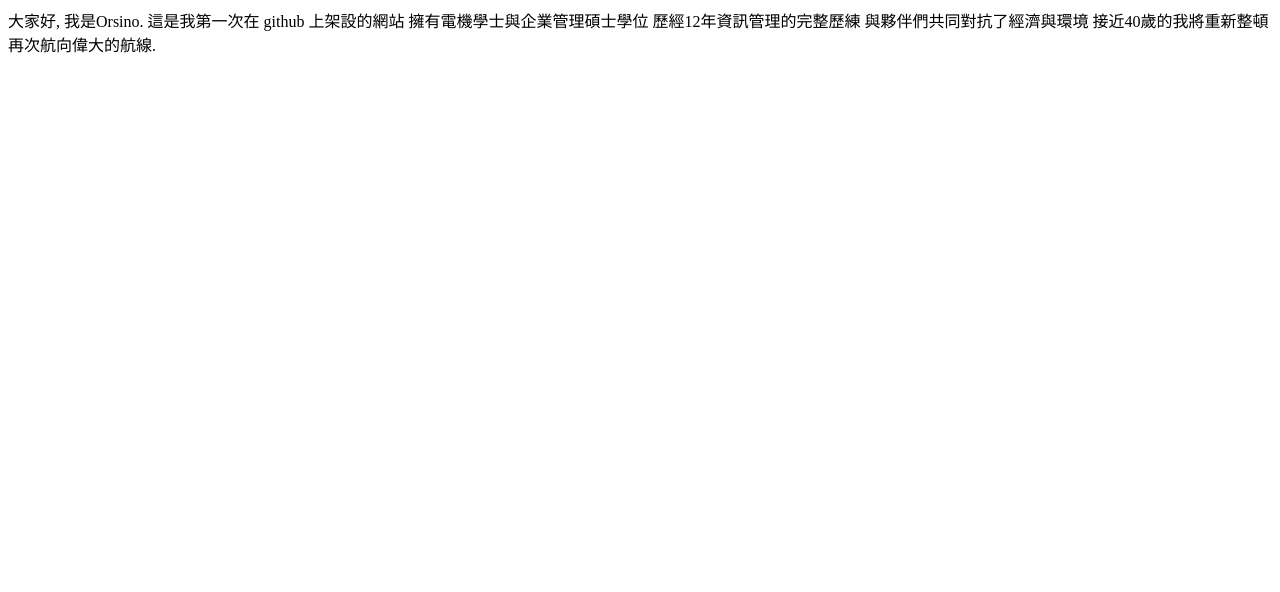
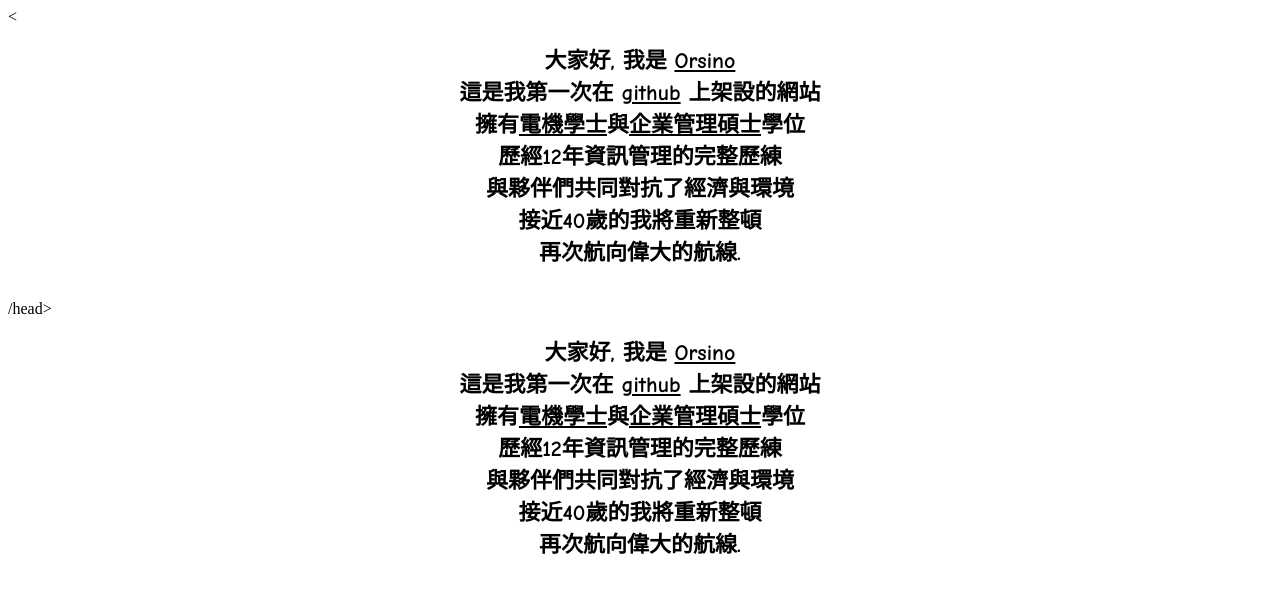
Before and after one commit to orsinobbb/website, a plain HTML site: page index.html in a window 1280 px wide. Drawn offline with Linux system fonts and the light colour scheme.

Commit message:
Add files via upload

```diff
--- a/index.html
+++ b/index.html
@@ -2,14 +2,22 @@
 <html>
     <head>
         <title>Hello world ! </title>
-    </head>
+    <<p style="text-align:center"><span style="font-size:22px"><span style="font-family:Comic Sans MS,cursive"><strong>大家好, 我是 <u>Orsino</u><br />
+這是我第一次在 <u>github</u> 上架設的網站<br />
+擁有<u>電機學士</u>與<u>企業管理碩士</u>學位<br />
+歷經12年資訊管理的完整歷練<br />
+與夥伴們共同對抗了經濟與環境<br />
+接近40歲的我將重新整頓<br />
+再次航向偉大的航線.</strong></span></span><br />
+&nbsp;</p>/head>
     <body>
-           	大家好, 我是Orsino.
-		這是我第一次在 github 上架設的網站
-		擁有電機學士與企業管理碩士學位
-		歷經12年資訊管理的完整歷練
-		與夥伴們共同對抗了經濟與環境
-		接近40歲的我將重新整頓
-		再次航向偉大的航線.
+           	<p style="text-align:center"><span style="font-size:22px"><span style="font-family:Comic Sans MS,cursive"><strong>大家好, 我是 <u>Orsino</u><br />
+這是我第一次在 <u>github</u> 上架設的網站<br />
+擁有<u>電機學士</u>與<u>企業管理碩士</u>學位<br />
+歷經12年資訊管理的完整歷練<br />
+與夥伴們共同對抗了經濟與環境<br />
+接近40歲的我將重新整頓<br />
+再次航向偉大的航線.</strong></span></span><br />
+&nbsp;</p>
     </body>
 </html>
```
